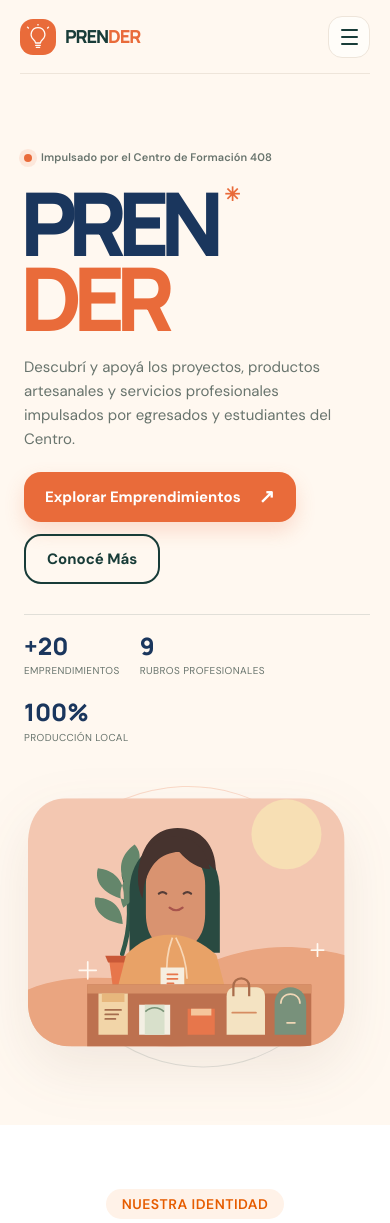
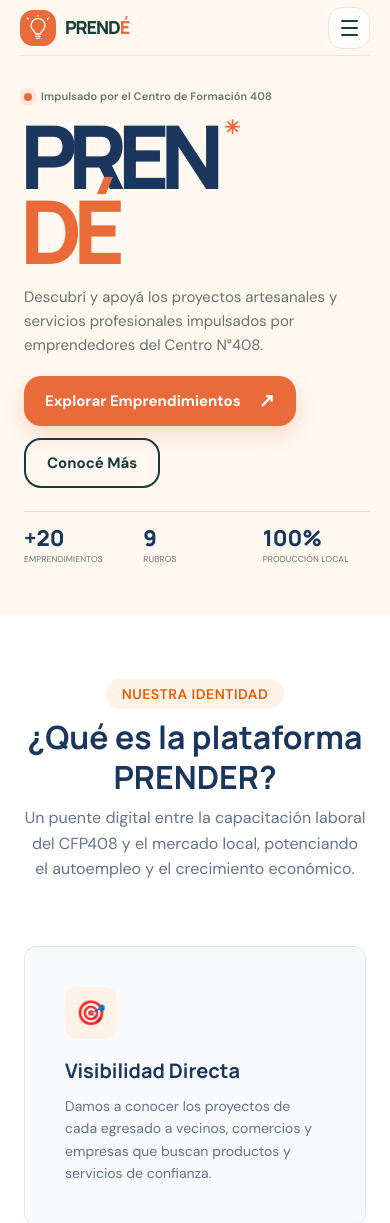
Before and after one commit to rgpodobaa/plataforma_prender, a plain HTML site: page index.html in a window 390 px wide. Shown: the top 1223 px of the page. Drawn offline with Linux system fonts and the light colour scheme.

Commit message:
Nuevos cambios del HeroSection

```diff
--- a/css/components/header.css
+++ b/css/components/header.css
@@ -150,7 +150,7 @@
 @media (max-width: 820px) {
   .header__container {
     width: calc(100% - 40px);
-    min-height: 74px;
+    min-height: var(--header-height);
     gap: 16px;
   }
 
--- a/css/components/hero.css
+++ b/css/components/hero.css
@@ -13,12 +13,12 @@
   position: relative;
   display: grid;
   width: min(var(--wide-shell-width), calc(100% - 96px));
-  min-height: min(680px, calc(100svh - var(--header-height)));
+  min-height: min(620px, calc(100svh - var(--header-height)));
   grid-template-columns: 0.94fr 1.06fr;
   align-items: center;
   gap: clamp(28px, 6vw, 84px);
   margin-inline: auto;
-  padding-block: 60px 75px;
+  padding-block: 24px;
 }
 
 .hero__content {
@@ -156,21 +156,25 @@
   text-transform: uppercase;
 }
 
+/* Match the SVG's 620:510 ratio to the viewport height without clipping it. */
 .hero__visual {
   position: relative;
   z-index: 1;
-  width: calc(100% + 155px);
-  max-width: 745px;
+  width: min(calc(100% + 155px), 760px, calc(121.6svh - 123px));
+  max-width: 760px;
   margin-left: -155px;
+  margin-top: -12px;
+  align-self: start;
   justify-self: start;
+  transform: translateX(15%);
   isolation: isolate;
 }
 
 @media (min-width: 1201px) {
   .hero__visual {
-    width: calc(100% + 420px);
-    max-width: 970px;
-    margin-left: -350px;
+    width: min(calc(100% + 250px), 780px, calc(121.6svh - 123px));
+    max-width: 780px;
+    margin-left: -250px;
   }
 }
 
@@ -217,8 +221,8 @@
   }
 
   .hero__visual {
-    width: calc(100% + 190px);
-    max-width: 780px;
+    width: min(calc(100% + 190px), 740px, calc(121.6svh - 123px));
+    max-width: 740px;
     margin-left: -190px;
     justify-self: start;
   }
@@ -238,8 +242,8 @@
 
 @media (min-width: 850px) and (max-width: 1200px) {
   .hero__visual {
-    width: calc(100% + 260px);
-    max-width: 850px;
+    width: min(calc(100% + 260px), 665px, calc(121.6svh - 123px));
+    max-width: 665px;
     margin-left: -260px;
   }
 
@@ -248,13 +252,42 @@
   }
 }
 
+@media (min-width: 768px) and (max-width: 820px) {
+  .hero__visual {
+    max-width: 435px;
+    transform: translateX(35%);
+  }
+}
+
+@media (min-width: 821px) and (max-width: 849px) {
+  .hero__visual {
+    max-width: 455px;
+    transform: translateX(35%);
+  }
+}
+
+@media (min-width: 850px) and (max-width: 1000px) {
+  .hero__visual {
+    max-width: 515px;
+    transform: translateX(35%);
+  }
+}
+
+@media (min-width: 1001px) and (max-width: 1200px) {
+  .hero__visual {
+    width: min(calc(100% + 260px), 520px, calc(121.6svh - 123px));
+    max-width: 520px;
+    transform: translateX(30%);
+  }
+}
+
 @media (max-width: 767px) {
   .hero__container {
     width: calc(100% - 40px);
     min-height: 0;
     grid-template-columns: 1fr;
-    gap: 17px;
-    padding-block: 57px 58px;
+    gap: 0;
+    padding-block: 14px 40px;
   }
 
   .hero__content {
@@ -266,7 +299,7 @@
   }
 
   .hero__title {
-    margin: 20px 0 13px -4px;
+    margin: 14px 0 13px -4px;
     font-size: clamp(88px, 18vw, 128px);
   }
 
@@ -277,7 +310,7 @@
 
   .hero__description {
     max-width: 320px;
-    margin: 19px 0 21px;
+    margin: 16px 0 19px;
     font-size: 15px;
   }
 
@@ -286,14 +319,28 @@
   }
 
   .hero__visual {
-    width: min(100%, 500px);
-    margin-top: 8px;
-    margin-left: 0;
-    justify-self: center;
+    display: none;
   }
 
-  .scene-art {
-    clip-path: url("#scene-clip-mobile");
+  .hero__stats {
+    display: grid;
+    grid-template-columns: repeat(3, minmax(0, 1fr));
+    gap: 12px;
+    margin-top: 23px;
+    padding-top: 14px;
+  }
+
+  .hero__stat-item {
+    gap: 3px;
+  }
+
+  .hero__stat-number {
+    font-size: 22px;
+  }
+
+  .hero__stat-label {
+    font-size: 8.5px;
+    letter-spacing: 0.02em;
   }
 
 }
--- a/css/variables.css
+++ b/css/variables.css
@@ -64,7 +64,7 @@
 
   --container-max-width: 1200px;
   --wide-shell-width: 1200px;
-  --header-height: 92px;
+  --header-height: 69px;
 
   /* --- BORDES Y SOMBRAS --- */
   --radius-sm: 6px;
@@ -84,6 +84,6 @@
 
 @media (max-width: 820px) {
   :root {
-    --header-height: 74px;
+    --header-height: 56px;
   }
 }
--- a/index.html
+++ b/index.html
@@ -3,8 +3,8 @@
 <head>
   <meta charset="UTF-8">
   <meta name="viewport" content="width=device-width, initial-scale=1.0">
-  <meta name="description" content="PRENDER - Plataforma del Centro de Formación Profesional N° 408 para potenciar, visibilizar y conectar emprendimientos de estudiantes y egresados.">
-  <title>PRENDER | Comunidad de Emprendedores - CFP408</title>
+  <meta name="description" content="PRENDÉ - Plataforma del Centro de Formación Profesional N° 408 para potenciar, visibilizar y conectar emprendimientos de estudiantes y egresados.">
+  <title>PRENDÉ | Comunidad de Emprendedores - CFP408</title>
 
   <link rel="preconnect" href="https://fonts.googleapis.com">
   <link rel="preconnect" href="https://fonts.gstatic.com" crossorigin>
@@ -22,21 +22,21 @@
        ======================================================================= -->
   <header class="header">
     <div class="header__container">
-      <a href="#hero" class="header__brand" aria-label="Inicio PRENDER">
+      <a href="#hero" class="header__brand" aria-label="Inicio PRENDÉ">
         <span class="header__brand-mark" aria-hidden="true">
           <svg viewBox="0 0 40 40" focusable="false">
             <path d="M20 5.5a10.5 10.5 0 0 0-6.7 18.6c1.8 1.5 2.7 3.1 2.9 5.1h7.6c.2-2 1.1-3.6 2.9-5.1A10.5 10.5 0 0 0 20 5.5Z"/>
             <path d="M16.5 33h7M17.5 36h5M20 1.5v-1M5.2 6.2l-1.4-1.4M34.8 6.2l1.4-1.4"/>
           </svg>
         </span>
-        <span class="header__logo-text">PREN<span>DER</span></span>
+        <span class="header__logo-text">PREND<span>É</span></span>
       </a>
 
       <nav class="nav" id="main-nav" aria-label="Navegación principal">
         <div class="nav-panel">
           <ul class="nav__list">
             <li class="nav__item"><a href="#hero" class="nav__link nav__link--active">Inicio</a></li>
-            <li class="nav__item"><a href="#sobre-nosotros" class="nav__link">Sobre PRENDER</a></li>
+            <li class="nav__item"><a href="#sobre-nosotros" class="nav__link">Sobre PRENDÉ</a></li>
             <li class="nav__item"><a href="#catalogo" class="nav__link">Emprendimientos</a></li>
             <li class="nav__item"><a href="#testimonios" class="nav__link">Testimonios</a></li>
             <li class="nav__item"><a href="#cfp-408" class="nav__link">CFP 408</a></li>
@@ -71,10 +71,10 @@
             Impulsado por el Centro de Formación 408
           </p>
 
-          <h1 class="hero__title" id="hero-title">PREN<span class="hero__title-highlight">DER</span><span class="hero__title-spark" aria-hidden="true">✳</span></h1>
+          <h1 class="hero__title" id="hero-title">PREN<span class="hero__title-highlight">DÉ</span><span class="hero__title-spark" aria-hidden="true">✳</span></h1>
 
           <p class="hero__description">
-            Descubrí y apoyá los proyectos, productos artesanales y servicios profesionales impulsados por egresados y estudiantes del Centro.
+            Descubrí y apoyá los proyectos artesanales y servicios profesionales impulsados por emprendedores del Centro N°408.
           </p>
 
           <div class="hero__actions">
@@ -92,7 +92,7 @@
             </div>
             <div class="hero__stat-item">
               <span class="hero__stat-number" id="stat-rubros">9</span>
-              <span class="hero__stat-label">Rubros Profesionales</span>
+              <span class="hero__stat-label">Rubros</span>
             </div>
             <div class="hero__stat-item">
               <span class="hero__stat-number">100%</span>
@@ -125,7 +125,7 @@
                 <path d="M37 360h51l-7 58H45Z" fill="#e7764b"/>
                 <path d="M31 358h63l-5 12H36Z" fill="#c95837"/>
               </g>
-              <path d="M194 201c0-55 34-91 82-91s78 37 78 91v107H194Z" fill="#294a41"/>
+              <path d="M194 201c0-55 34-91 82-91s78 37 78 91v107H194Z" fill="#46332e"/>
               <path d="M209 166c6-53 34-79 70-79 42 0 68 31 68 75-14-10-25-23-32-37-25 25-61 41-106 41Z" fill="#46332e"/>
               <path d="M223 188c0-36 20-59 52-59s53 23 53 59v51c0 39-21 64-53 64s-52-25-52-64Z" fill="#d99370"/>
               <path d="M219 194c9-44 31-63 63-65 17 20 34 29 55 31-9-37-29-58-61-58-40 0-67 31-67 76 0 12 3 24 8 34Z" fill="#46332e"/>
```
